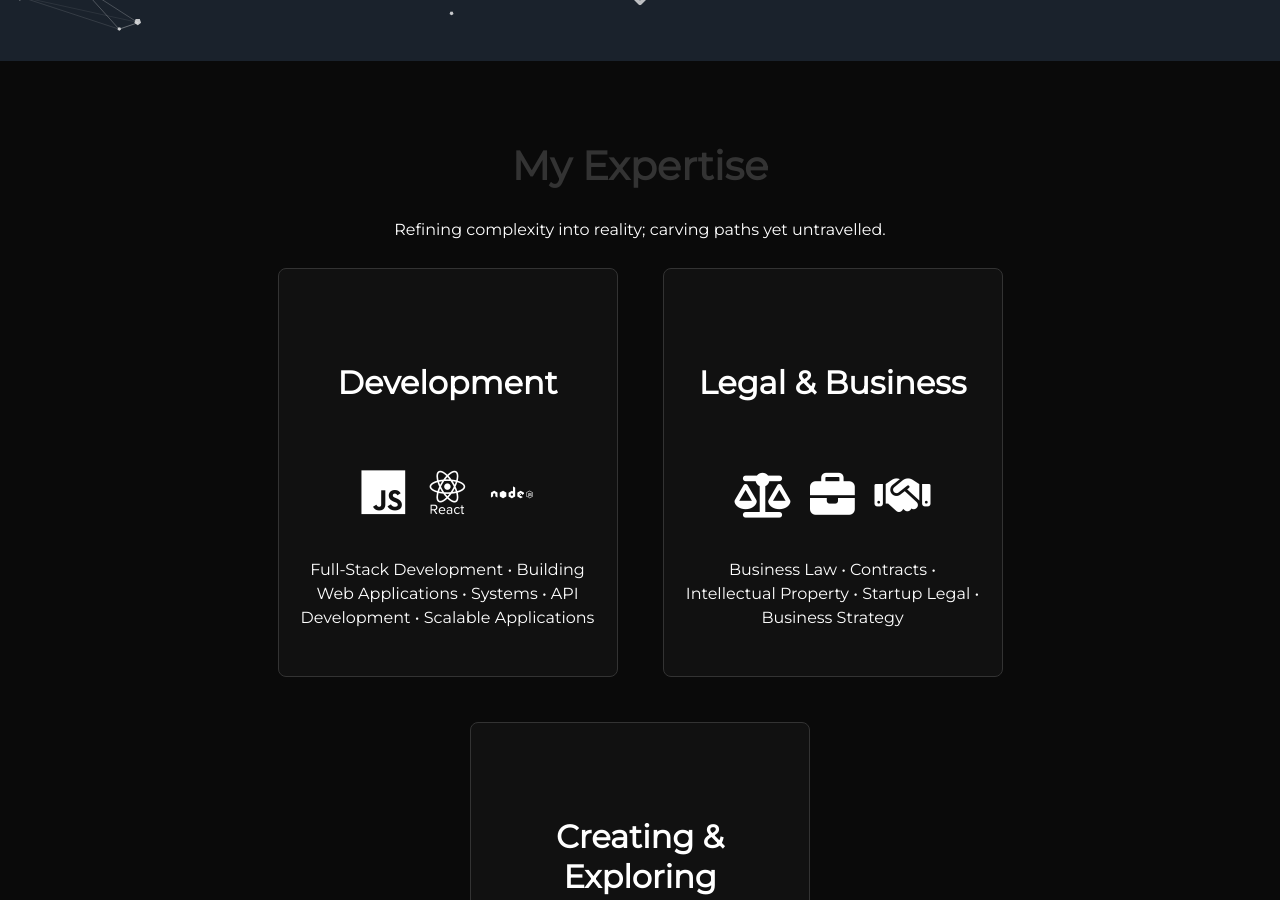
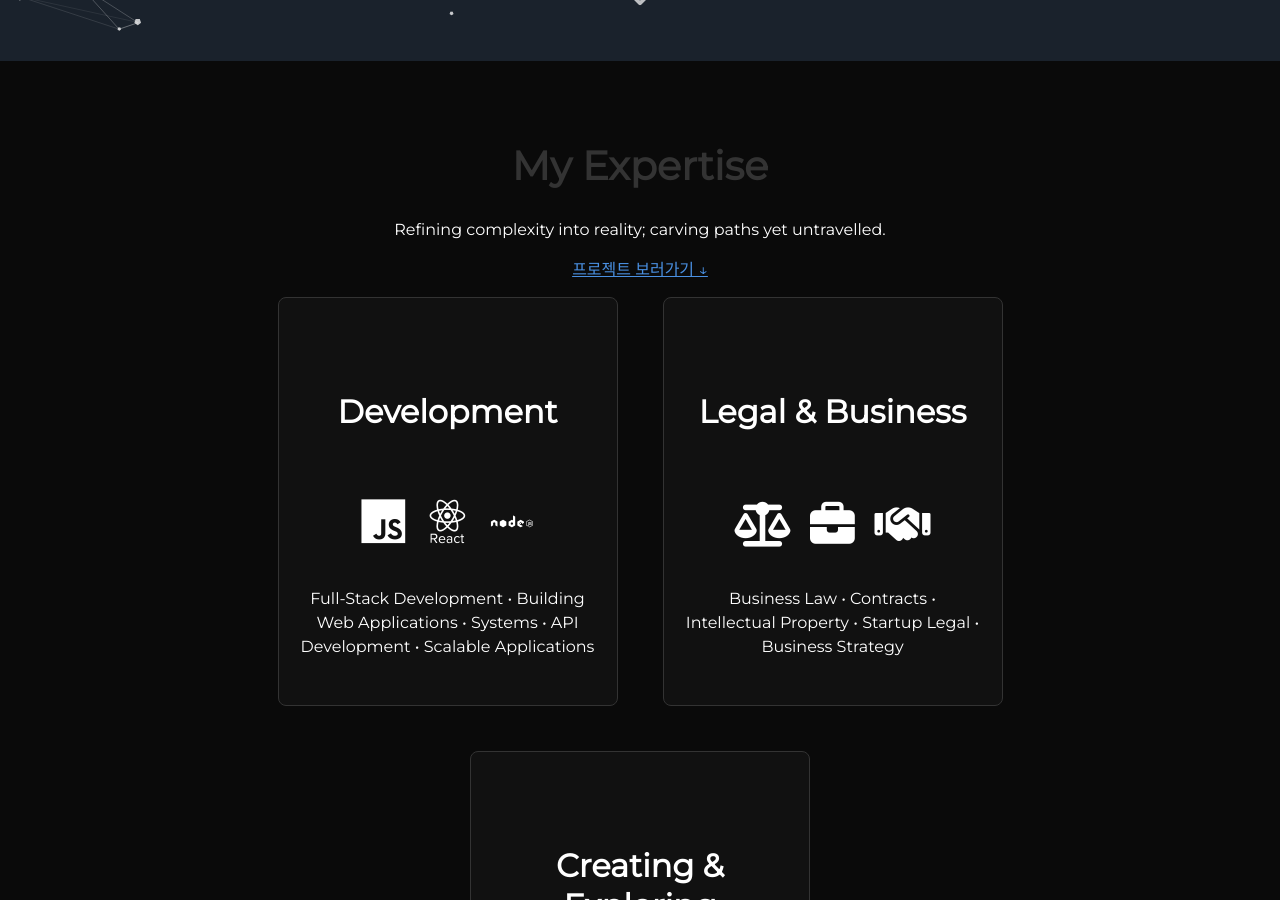
Before and after one commit to jjobfor1-ux/jjobfor1-ux.github.io, a Jekyll site: the page built from index.html, in a window 1280 px wide and 900 px high, scrolled down 839 px. Built offline with Jekyll 4.4.1, drawn with Linux system fonts in a browser that asks for light colours.

Commit message:
Update about.html

```diff
--- a/_includes/about.html
+++ b/_includes/about.html
@@ -1,7 +1,7 @@
 <div class="user-details">
   <h1>My Expertise</h1>
   <p>Refining complexity into reality; carving paths yet untravelled.</p>
-  <p> {{site.user_description}} </p>
+   <a href="#projects" class="btn">프로젝트 보러가기 ↓</a>
 </div>
 
 <div class="user">
```
